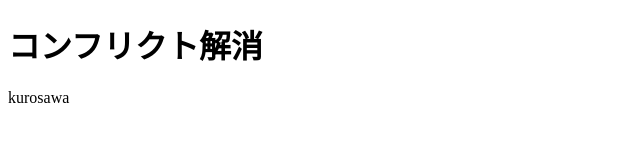
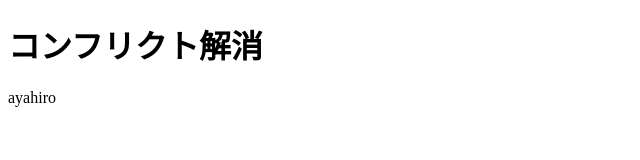
Before and after one commit to Ayahiro-Inatsugu/conflict-practice, a plain HTML site: page index.html in a window 1280 px wide. Shown: the full height of the page, 0-640 px from the left. Drawn offline with Linux system fonts and the light colour scheme.

Commit message:
fix:pタグを変更しました

```diff
--- a/index.html
+++ b/index.html
@@ -8,7 +8,7 @@
 <body>
   <main>
     <h1>コンフリクト解消</h1>
-    <p>kurosawa</p>
+    <p>ayahiro</p>
   </main>
 </body>
 </html>
```
